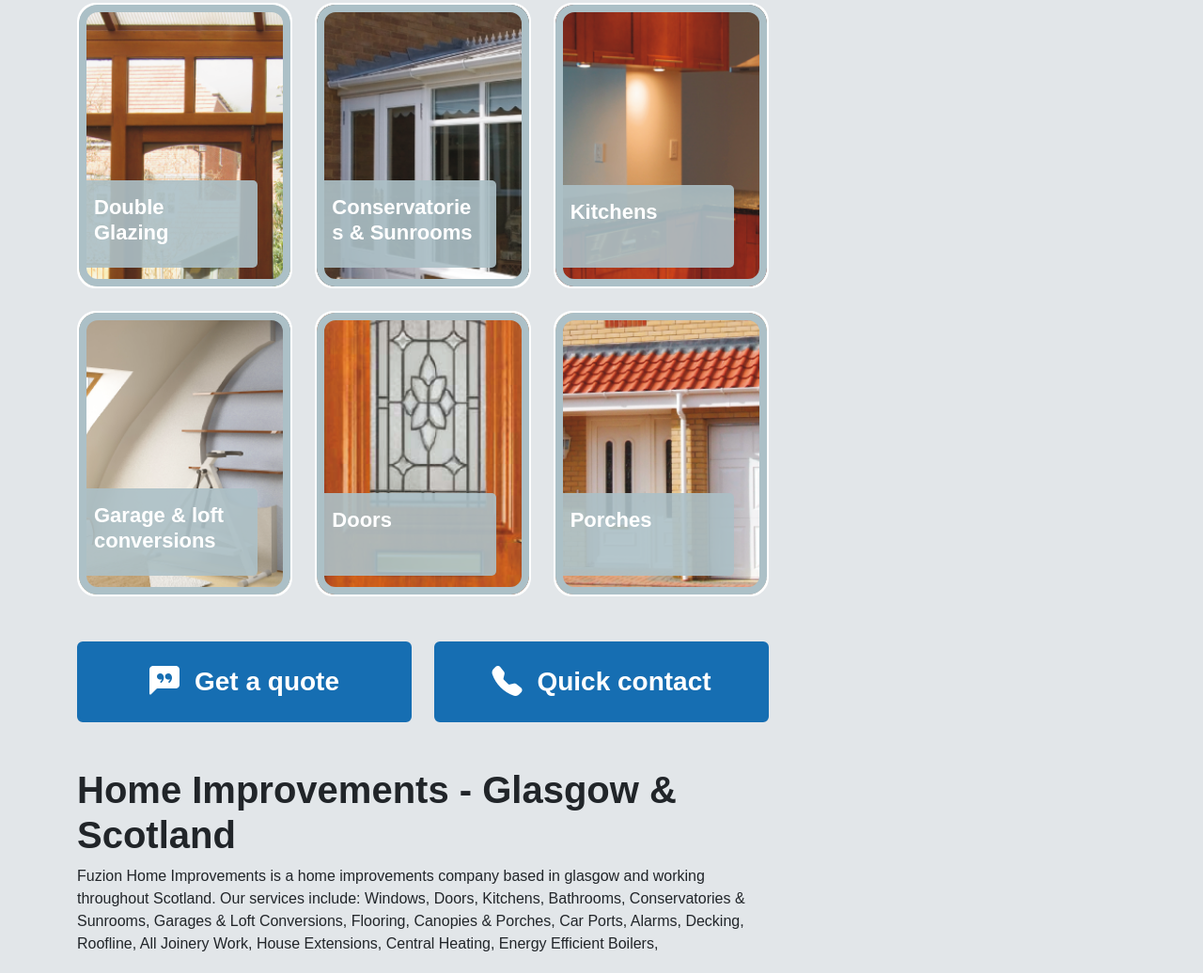
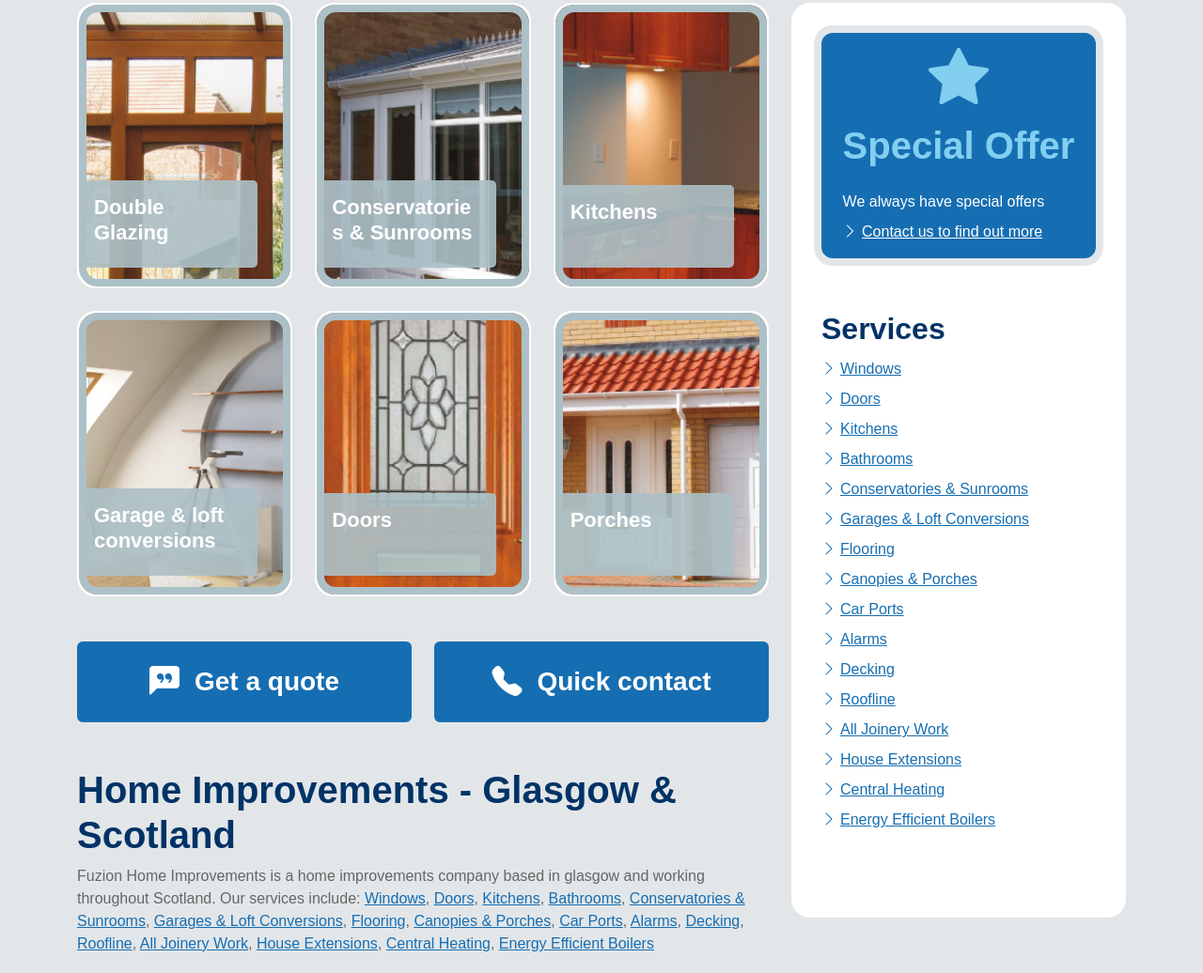
Before and after one commit to samlmcewan/fuzion, a plain HTML site: page index.html in a window 1280 px wide. Shown: the part 657-1693 px from the top of the page at 94% size. Drawn offline with nearby package versions, Linux system fonts and the light colour scheme.

Commit message:
Create right col on homepage

```diff
--- a/css/_2.variables.css
+++ b/css/_2.variables.css
@@ -3,7 +3,9 @@
 :root {
     --navy: #003366;
     --blue: #166EB2;
+    --blueLight: #83CFF0;
     --grey: #ACC0C7;
     --grey90: #ACC0C7E6;
     --greyLight: #E2E6E9;
+    --greyDark: #666666;
 }
--- a/css/_3.default.css
+++ b/css/_3.default.css
@@ -5,12 +5,26 @@
 --------------------------------------------------------------*/
 body {
     font-family: Arial, Helvetica, sans-serif;
+    color: var(--greyDark)
 }
 
 h1, h2 {
+    color: var(--navy);
     font-weight: 600;
 }
+.dark-text {
+    color: var(--greyDark);
+}
 
+a {
+    color: var(--blue);
+}
+.bg-gl {
+    background-color: var(--greyLight);
+}
+.bg-white {
+    background-color: #ffffff;
+}
 /*--------------------------------------------------------------
 # Header
 --------------------------------------------------------------*/
@@ -151,9 +165,6 @@ h1, h2 {
 /*--------------------------------------------------------------
 # Landing Cards
 --------------------------------------------------------------*/
-.bg-gl {
-    background-color: var(--greyLight);
-}
 .landing-cards .card, .landing-cards .card-border, .landing-cards .card img {
     border-radius: 20px;
 }
@@ -220,3 +231,27 @@ h1, h2 {
     background-color: #ffffff;
     color: var(--blue);
 }
+
+/*--------------------------------------------------------------
+# Special Offer
+--------------------------------------------------------------*/
+.right-col {
+    border-radius: 20px;
+}
+.special-offer {
+    background-color: var(--blue);
+    border-radius: 20px;
+    border: 8px solid var(--greyLight);
+}
+
+.special-offer .bi-star-fill {
+    color: var(--blueLight);
+    font-size: 4rem;
+}
+.special-offer h2 {
+    color: var(--blueLight);
+    font-size: 2.5rem;
+}
+.special-offer p,  .special-offer a {
+    color: #ffffff;
+}
--- a/index.html
+++ b/index.html
@@ -189,18 +189,60 @@
                         <div class="row">
                             <div class="col-lg-12">
                                 <h1>Home Improvements - Glasgow & Scotland</h1>
-                                <p>Fuzion Home Improvements is a home improvements company based in glasgow and working throughout Scotland. Our services include: <a href=""></a>Windows, <a href=""></a>Doors, <a href=""></a>Kitchens, <a href=""></a>Bathrooms, <a href=""></a>Conservatories & Sunrooms, <a href=""></a>Garages & Loft Conversions, <a href=""></a>Flooring, <a href=""></a>Canopies & Porches, <a href=""></a>Car Ports, <a href=""></a>Alarms, <a href=""></a>Decking, <a href=""></a>Roofline, <a href=""></a>All Joinery Work, <a href=""></a>House Extensions, <a href=""></a>Central Heating, <a href=""></a>Energy Efficient Boilers,</p>
+                                <p>Fuzion Home Improvements is a home improvements company based in glasgow and working throughout Scotland. Our services include: <a href="#">Windows</a>, <a href="#">Doors</a>, <a href="#">Kitchens</a>, <a href="#">Bathrooms</a>, <a href="#">Conservatories & Sunrooms</a>, <a href="#">Garages & Loft Conversions</a>, <a href="#">Flooring</a>, <a href="#">Canopies & Porches</a>, <a href="#">Car Ports</a>, <a href="#">Alarms</a>, <a href="#">Decking</a>, <a href="#">Roofline</a>, <a href="#">All Joinery Work</a>, <a href="#">House Extensions</a>, <a href="#">Central Heating</a>, <a href="#">Energy Efficient Boilers</a></p>
                             </div>
                         </div><!-- End Home text  -->
 
                     </div> <!-- End Landing Cards  -->
 
+                    <div class="col-lg-4 py-5">
+                        <div class="right-col bg-white p-4">
+
+                            <!-- Special offer -->
+                            <div class="special-offer d-flex flex-column align-items-center">
+                                <i class="bi bi-star-fill"></i>
+                                <div>
+                                    <h2 class="mb-4">Special Offer</h2>
+                                    <p class="mb-2">We always have special offers</p>
+                                    <p><i class="bi bi-chevron-right"></i> <a href="#">Contact us to find out more</a></p>
+                                </div>
+                            </div><!-- End Special offer -->
+
+                            <!-- Services list -->
+                            <div class="services-list py-5 px-2">
+                                <h2>Services</h2>
+                                <ul class="list-unstyled">
+                                    <li class="py-1"><a href="#"><i class="bi-chevron-right me-1"></i>Windows</a></li>
+                                    <li class="py-1"><a href="#"><i class="bi-chevron-right me-1"></i>Doors</a></li>
+                                    <li class="py-1"><a href="#"><i class="bi-chevron-right me-1"></i>Kitchens</a></li>
+                                    <li class="py-1"><a href="#"><i class="bi-chevron-right me-1"></i>Bathrooms</a></li>
+                                    <li class="py-1"><a href="#"><i class="bi-chevron-right me-1"></i>Conservatories & Sunrooms</a></li>
+                                    <li class="py-1"><a href="#"><i class="bi-chevron-right me-1"></i>Garages & Loft Conversions</a></li>
+                                    <li class="py-1"><a href="#"><i class="bi-chevron-right me-1"></i>Flooring</a></li>
+                                    <li class="py-1"><a href="#"><i class="bi-chevron-right me-1"></i>Canopies & Porches</a></li>
+                                    <li class="py-1"><a href="#"><i class="bi-chevron-right me-1"></i>Car Ports</a></li>
+                                    <li class="py-1"><a href="#"><i class="bi-chevron-right me-1"></i>Alarms</a></li>
+                                    <li class="py-1"><a href="#"><i class="bi-chevron-right me-1"></i>Decking</a></li>
+                                    <li class="py-1"><a href="#"><i class="bi-chevron-right me-1"></i>Roofline</a></li>
+                                    <li class="py-1"><a href="#"><i class="bi-chevron-right me-1"></i>All Joinery Work</a></li>
+                                    <li class="py-1"><a href="#"><i class="bi-chevron-right me-1"></i>House Extensions</a></li>
+                                    <li class="py-1"><a href="#"><i class="bi-chevron-right me-1"></i>Central Heating</a></li>
+                                    <li class="py-1"><a href="#"><i class="bi-chevron-right me-1"></i>Energy Efficient Boilers</a></li>
+                                </ul>
+                            </div>
+
+                        </div>
+
+
+                    </div>
+
                 </div><!-- End .row -->
 
 
 
-            </div>
-        </div>
+
+            </div><!-- End .container -->
+        </div><!-- End .container-fluid -->
 
         <!-- Scripts  -->
         <script src='/scripts/bootstrap.bundle.min.js'></script>
```
